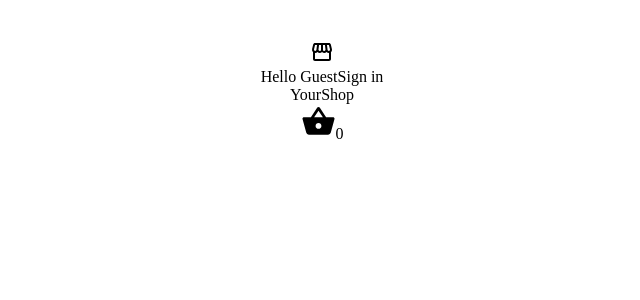
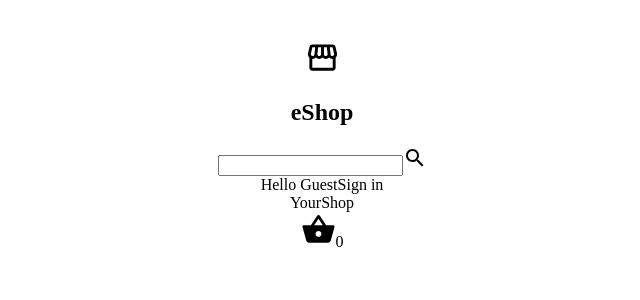
Before and after one commit to Abhay108cell/reactProject, a React (Vite) app: page / in a window 1280 px wide. Shown: the top 300 px of the page, without its empty margins (318-958 px from the left). Built offline with nearby package versions, Linux system fonts and the light colour scheme.

Commit message:
SearchIcon install from material-ui

```diff
--- a/src/App.jsx
+++ b/src/App.jsx
@@ -4,6 +4,7 @@ import viteLogo from '/vite.svg'
 import './App.css'
 import ShoppingBasketIcon from '@mui/icons-material/ShoppingBasket';
 import StorefrontIcon from '@mui/icons-material/Storefront';
+import SearchIcon from '@mui/icons-material/Search';
 
 function App() {
   const [count, setCount] = useState(0)
@@ -11,24 +12,26 @@ function App() {
   return (
     <>
   <div className="App">
-    <div className="header_logo">
-      <StorefrontIcon/>
+    <div className="header__logo">
+      <StorefrontIcon className='header__logoImage' fontSize='large'/>
+      <h2 className='header__logoImage'>eShop</h2>
     </div>
-    <div className="header_search">
-
+    <div className="header__search">
+<input type="text" className='header__searchInput' />
+<SearchIcon className='header__searchIcon'/>
     </div>
-    <div className="header_navigation">
-        <div className="nav_item">
-          <span className="nav_itemLineOne">Hello Guest</span>
-          <span className="nav_itemLineTwo">Sign in</span>
+    <div className="header__navigation">
+        <div className="nav__item">
+          <span className="nav__itemLineOne">Hello Guest</span>
+          <span className="nav__itemLineTwo">Sign in</span>
         </div>
-        <div className="nav_item">
-          <span className="nav_itemLineOne">Your</span>
-          <span className="nav_itemLineTwo">Shop</span>
+        <div className="nav__item">
+          <span className="nav__itemLineOne">Your</span>
+          <span className="nav__itemLineTwo">Shop</span>
         </div>
-        <div className="nav_item">
+        <div className="nav__item">
          < ShoppingBasketIcon fontSize='large'/>
-          <span className="nav_itemLineTwo">0</span>
+          <span className="nav__itemLineTwo">0</span>
 
         </div>
 
```
